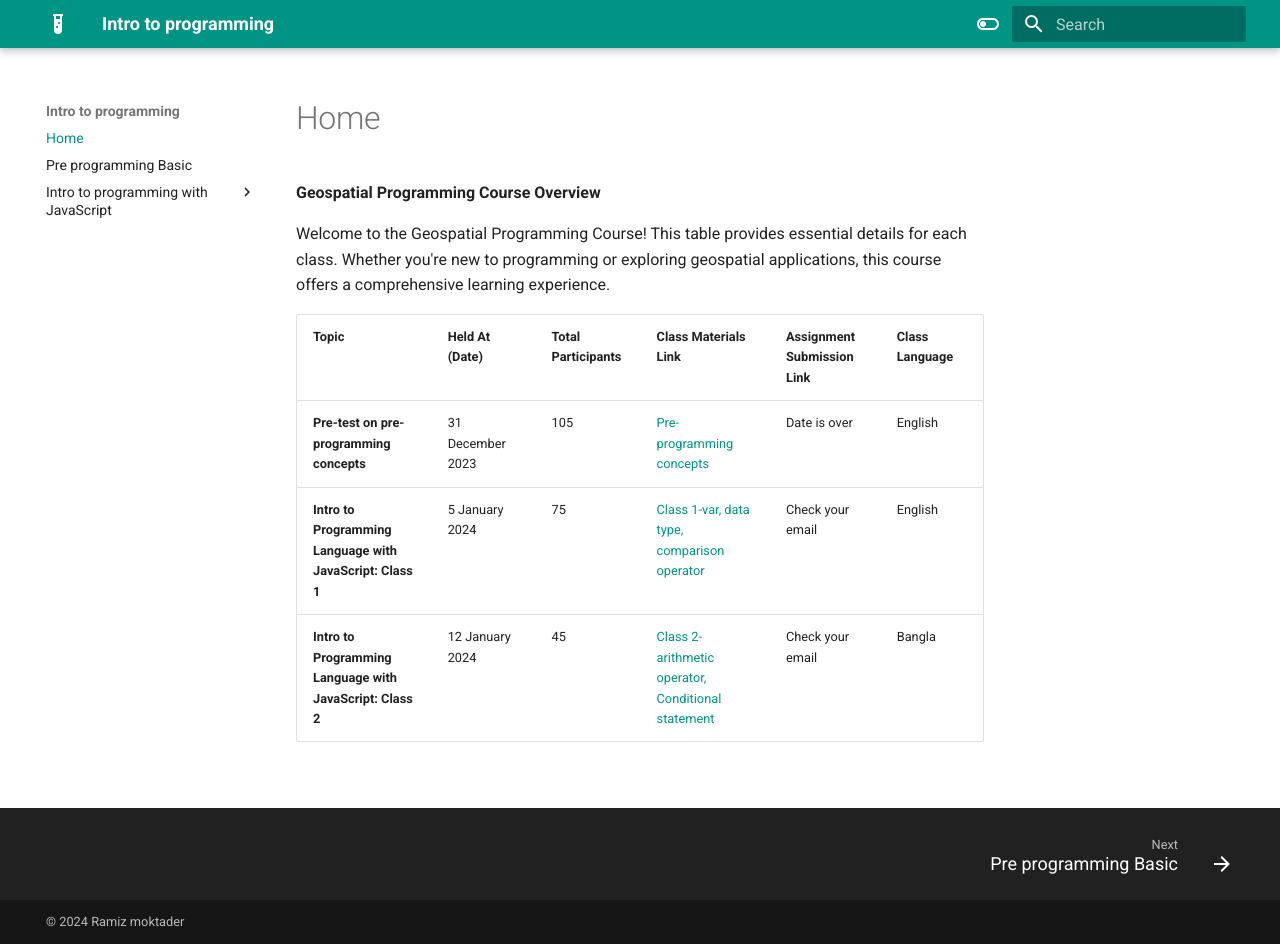
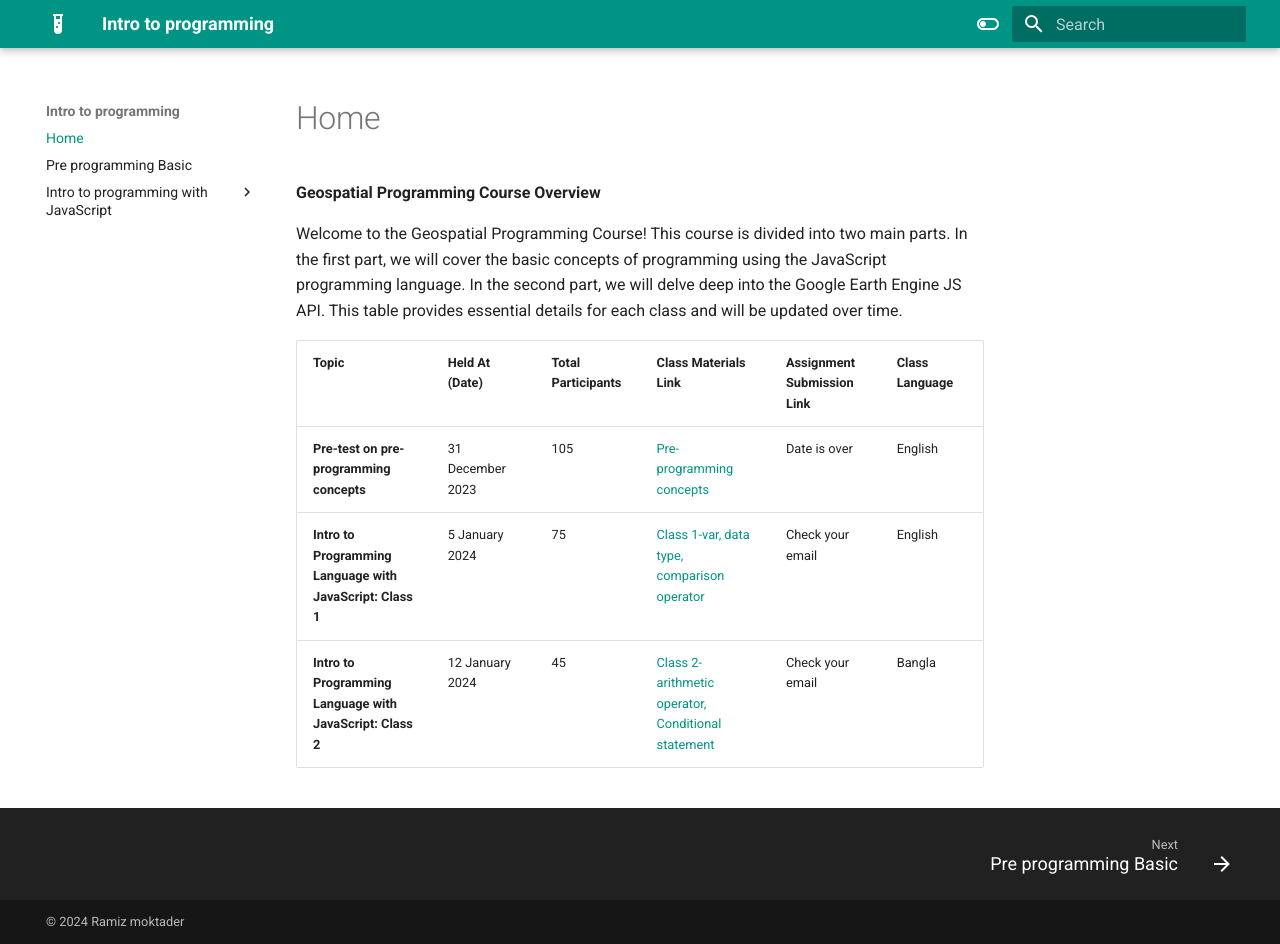
Before and after one commit to ramiz-moktader/geospatial-programming-course, an MkDocs documentation site: the page built from docs/index.md, in a window 1280 px wide and 944 px high. Built offline with MkDocs 1.6.1 and Material for MkDocs 9.7.7, drawn with Linux system fonts in a browser that asks for light colours.

Commit message:
added description

```diff
--- a/docs/index.md
+++ b/docs/index.md
@@ -1,7 +1,7 @@
 
 **Geospatial Programming Course Overview**
 
-Welcome to the Geospatial Programming Course! This table provides essential details for each class. Whether you're new to programming or exploring geospatial applications, this course offers a comprehensive learning experience.
+Welcome to the Geospatial Programming Course! This course is divided into two main parts. In the first part, we will cover the basic concepts of programming using the JavaScript programming language. In the second part, we will delve deep into the Google Earth Engine JS API. This table provides essential details for each class and will be updated over time.
 
 | Topic                                | Held At (Date)      | Total Participants | Class Materials Link                                  | Assignment Submission Link | Class Language |
 | ------------------------------------ | -------------------- | ------------------- | ------------------------------------------------------ | -------------------------- | --------------- |
```
